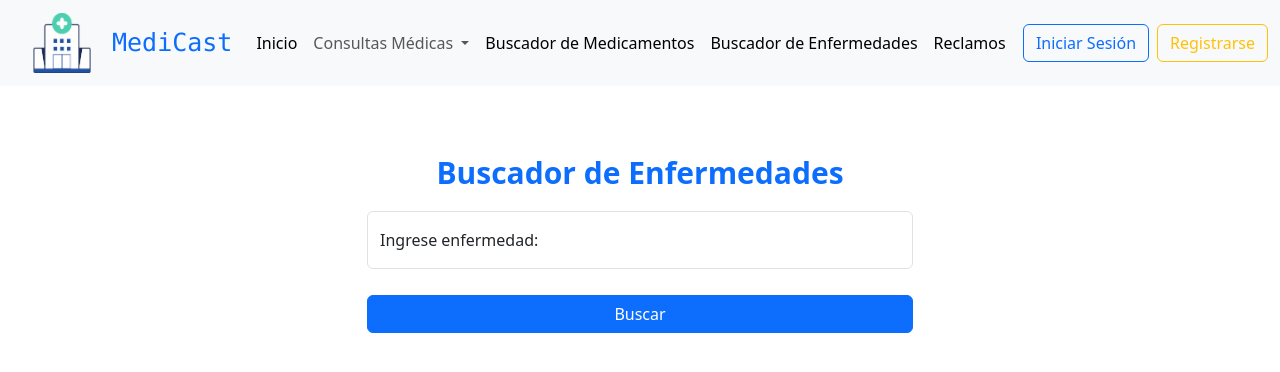
After one commit to franpvp/ClinicaProyecto, a Django app: page /consutla-enf in a window 1280 px wide. The commit adds this page. Shown: the top 372 px of the page. Run offline with Django 4.2, Linux system fonts and the light colour scheme.

```diff
--- /dev/null
+++ b/app/templates/app/consultas-enfermedades.html
@@ -0,0 +1,112 @@
+<!DOCTYPE html>
+<html lang="en">
+<head>
+    <meta charset="UTF-8">
+    <meta http-equiv="X-UA-Compatible" content="IE=edge">
+    <meta name="viewport" content="width=device-width, initial-scale=1.0">
+    <title>Medicast</title>
+    {% load static %}
+    <link rel="shortcut icon" href="{% static 'app/img/Fondos/fondo-clinica.png' %}" />
+    <link rel="stylesheet" href="{% static 'app/css/styles.css' %}" />
+    <link
+    href="https://cdn.jsdelivr.net/npm/bootstrap@5.3.0-alpha1/dist/css/bootstrap.min.css"
+    rel="stylesheet"
+    integrity="sha384-GLhlTQ8iRABdZLl6O3oVMWSktQOp6b7In1Zl3/Jr59b6EGGoI1aFkw7cmDA6j6gD"
+    crossorigin="anonymous"
+    />
+</head>
+<body>
+    {% block nav %}
+    {% include 'app/header.html' %}
+    {% endblock %}
+    <!-- Buscador Medicamentos -->
+    {% block content %}
+    <div class="container contenedor-form">
+        <div class="row">
+            <div class="col"></div>
+            <div class="col-xs-12 col-sm-12 col-md-8 col-lg-6 mb-3">
+                <form id="formulario" method="get">
+                    {% csrf_token%}
+                    <div class="row g-3 mb-3">
+                        <div class="col">
+                            <legend class="titulo-reg mb-3 text-center">Buscador de Enfermedades</legend>
+                            <div class="form-floating">
+                                <input type="text" name="nombre"
+                                  id="nombre"
+                                  class="form-control"
+                                  placeholder="name@example.cl">
+                                <label>Ingrese enfermedad: </label>
+                            </div>
+                        </div>
+                    </div>
+                    <div class="contenedor-boton mt-3">
+                        <button id="btn-enviar" type="submit" class="btn btn-primary link">Buscar</button>
+                    </div>
+                </form>
+                <!-- Si ingresa un medicamento van a aparecer los datos -->
+                {% if disease_name %}
+                    <div class="row g-3 mt-3">
+                        <div class="col">
+                            <legend class="titulo-reg mb-3 text-center">Información Enfermedad</legend>
+                        </div>
+                    </div>
+                    <!-- Campo Marca -->
+                    <div class="row g-3">
+                        <div class="col">
+                            <!-- Input Nombre de Usuario -->
+                            <div class="form-floating" id="enfermedad">
+                              <input type="text"
+                                class="form-control"
+                                placeholder="name@example.cl"
+                                value="{{ disease_name }}"
+                                disabled>
+                              <label>Nombre Enfermedad: </label>
+                            </div>
+                        </div>
+                    </div>
+                    <div class="row g-3 mt-2 text-center">
+                        <!-- Campo Descripción -->
+                        <div class="col">
+                            <p>
+                                <button class="btn btn-primary form-control" type="button" data-bs-toggle="collapse" data-bs-target="#collapseExample" aria-expanded="false" aria-controls="collapseExample">
+                                    Definición
+                                </button>
+                            </p>
+                            <div class="collapse" id="collapseExample">
+                                <div class="card card-body">
+                                    {{ definition }}
+                                </div>
+                            </div>
+                        </div>
+                    </div>
+                    <div class="row g-3 mt-2 text-center">
+                        <!-- Campo Ingredientes -->
+                        <div class="col">
+                            <p>
+                                <button class="btn btn-primary form-control" type="button" data-bs-toggle="collapse" data-bs-target="#collapseExample" aria-expanded="false" aria-controls="collapseExample">
+                                    Sinónimos
+                                </button>
+                            </p>
+                            <div class="collapse" id="collapseExample">
+                                <div class="card card-body">
+                                    {{ synonyms }}
+                                </div>
+                            </div>
+                        </div>
+                    </div>
+                {% endif %}
+            </div>
+            <div class="col"></div>
+        </div>
+    </div>
+    {% endblock %}
+
+
+
+
+
+
+
+    <script src="https://cdn.jsdelivr.net/npm/bootstrap@5.3.0-alpha3/dist/js/bootstrap.bundle.min.js" integrity="sha384-ENjdO4Dr2bkBIFxQpeoTz1HIcje39Wm4jDKdf19U8gI4ddQ3GYNS7NTKfAdVQSZe" crossorigin="anonymous"></script>
+</body>
+</html>
--- a/app/templates/app/header.html
+++ b/app/templates/app/header.html
@@ -28,16 +28,11 @@
               <li><a class="dropdown-item" href="#">Programas de Salud</a></li>
             </ul>
           </li>
-          <li class="nav-item dropdown">
-            <a class="nav-link dropdown-toggle" href="#" role="button" data-bs-toggle="dropdown" aria-expanded="false">
-              Exámenes
-            </a>
-            <ul class="dropdown-menu">
-              <li><a class="dropdown-item" href="#">Imágenes y Procedimientos</a></li>
-              <li><a class="dropdown-item" href="#">Exámenes Covid-19</a></li>
-              <li><hr class="dropdown-divider"></li>
-              <li><a class="dropdown-item" href="#">Resultados de Exámenes</a></li>
-            </ul>
+          <li class="nav-item">
+            <a class="nav-link active" aria-current="page" href="{% url 'consulta-med' %}">Buscador de Medicamentos</a>
+          </li>
+          <li class="nav-item">
+            <a class="nav-link active" aria-current="page" href="{% url 'consulta-enf' %}">Buscador de Enfermedades</a>
           </li>
           <li class="nav-item">
             <a class="nav-link active" aria-current="page" href="{% url 'reclamo' %}">Reclamos</a>
--- a/app/urls.py
+++ b/app/urls.py
@@ -1,6 +1,6 @@
 from django.urls import path
 
-from .views import home,registro,modPerfil,login,reservarHora,recContraseña,reclamos,confirmarReserva
+from .views import home,registro,modPerfil,login,reservarHora,recContraseña,reclamos,confirmarReserva,consultasMed, consultasEnfermedad
 
 urlpatterns = [
     path('', home, name="home"),
@@ -11,4 +11,6 @@ urlpatterns = [
     path('confirmar-reserva/<str:rut>/<str:prevision>/',confirmarReserva,name="confirmar-reserva"),
     path('rec-contraseña/', recContraseña, name="rec-contraseña"),
     path('reclamo/', reclamos, name="reclamo"),
+    path('consulta-med/',consultasMed,name="consulta-med"),
+    path('consutla-enf', consultasEnfermedad, name="consulta-enf"),
 ]
--- a/app/views.py
+++ b/app/views.py
@@ -8,6 +8,9 @@ from django.contrib.auth.hashers import check_password
 from django.contrib.auth.decorators import login_required
 from .utils import validar_rut, getPrev
 from .models import RegistroUsuario, TipoUsuario
+import requests
+from googletrans import Translator
+
 
 # Create your views here.
 
@@ -160,3 +163,63 @@ def reclamos(request):
     else:
         datos["form"] = ReclamoForm()
     return render(request, 'app/reclamos.html', context)
+
+# Sección Modelos Api Externa
+def consultasMed(request):
+    context = {}
+    if request.method == 'GET' and 'nombre' in request.GET:
+        nombre_med = request.GET['nombre']
+        translator = Translator()
+        nombre_med_en = translator.translate(nombre_med, dest='en').text
+
+        url = f'https://api.fda.gov/drug/label.json?search=openfda.brand_name:"{nombre_med_en}"&limit=1'
+        response = requests.get(url)
+        if response.status_code == 200:
+            data = response.json()
+            marca = data['results'][0]['openfda']['brand_name'][0]
+            descripcion = data['results'][0]['indications_and_usage'][0]
+            ingredientes = data['results'][0]['active_ingredient'][0]
+
+            marca_es = translator.translate(marca, dest='es').text
+            descripcion_es = translator.translate(descripcion, dest='es').text
+            ingredientes_es = translator.translate(ingredientes, dest='es').text
+
+            context = {
+                'marca': marca_es,
+                'descripcion': descripcion_es,
+                'ingredientes': ingredientes_es,
+            }
+    else:
+        messages.error(request, 'Ingrese un medicamento')
+
+    return render(request, 'app/consultas-medicamentos.html', context)
+
+def consultasEnfermedad(request):
+    context = {}
+    disease_name = ''
+    definition = ''
+    synonyms = ''
+    response = None
+    if request.method == 'GET' and 'nombre' in request.GET:
+        nombre_enf = request.GET['nombre']
+        url = f'https://www.ebi.ac.uk/ols/api/ontologies/doid/terms?q={nombre_enf}'
+        response = requests.get(url)
+
+    if response is not None and response.status_code == 200:
+        response_json = response.json()
+
+        disease_name = response_json["_embedded"]["terms"][0]["label"]
+        definition = response_json["_embedded"][0]["description"]
+        synonyms = ", ".join(response_json["_embedded"][0]["synonyms"])
+
+        disease_name = response_json["name"]
+        definition = response_json["definition"]
+        synonyms = ", ".join(response_json["synonyms"])
+
+    context = {
+        "disease_name": disease_name,
+        "definition": definition,
+        "synonyms": synonyms
+    }
+
+    return render(request, 'app/consultas-enfermedades.html', context)
```
Also changed, not shown: app/forms.py (+13 -1 lines), app/models.py (+12 -1 lines), app/templates/app/consultas-medicamentos.html (added, +112 -0 lines), app/static/app/css/styles.css (line endings or trailing spaces).
